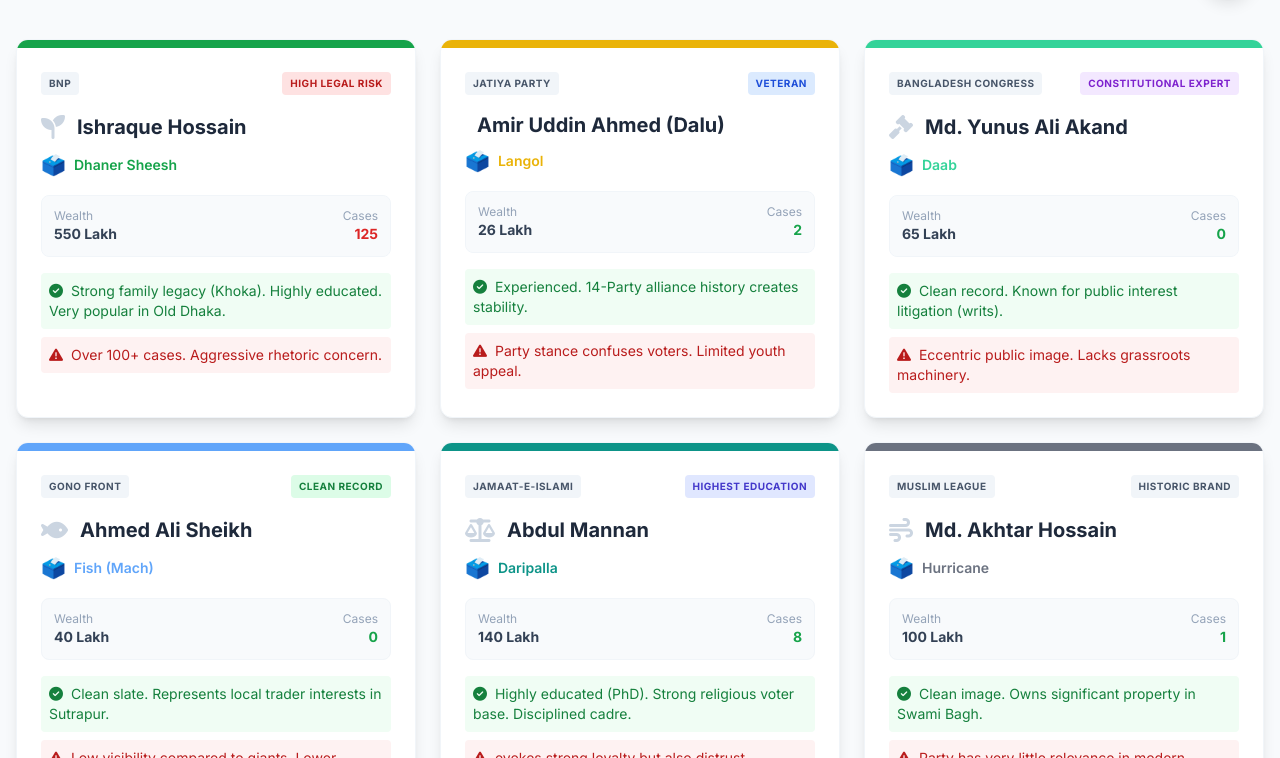
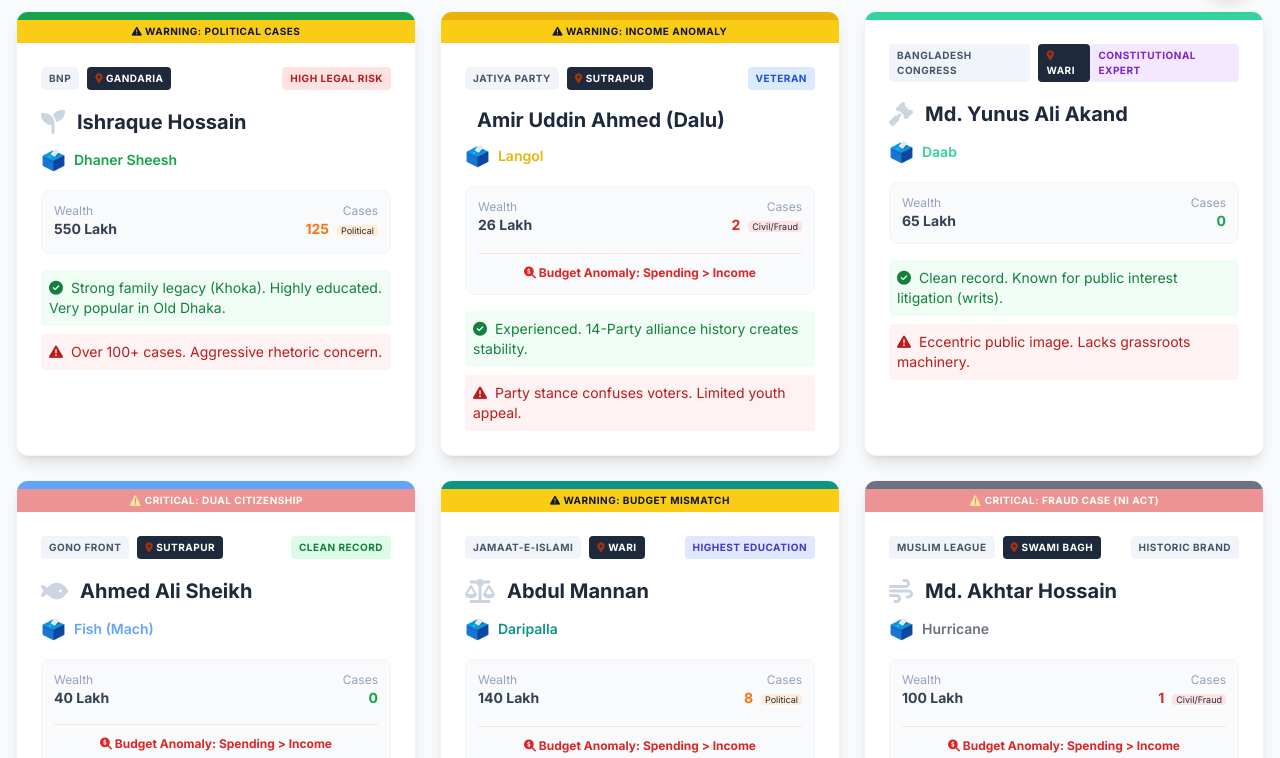
Before and after one commit to LittleFrogy/dhaka6-election-intelligence, a plain HTML site: page index.html in a window 1280 px wide. Shown: the part 779-1537 px from the top of the page. Drawn offline with nearby package versions, Linux system fonts and the light colour scheme; some icons are missing.

Commit message:
Update index.html

```diff
--- a/index.html
+++ b/index.html
@@ -5,22 +5,16 @@
     <meta name="viewport" content="width=device-width, initial-scale=1.0">
     <title>Dhaka-6 Election Monitor | 2026</title>
 
-    <!-- Tailwind CSS (Styling) -->
     <script src="https://cdn.tailwindcss.com"></script>
 
-    <!-- Chart.js (Graphs) -->
     <script src="https://cdn.jsdelivr.net/npm/chart.js"></script>
 
-    <!-- FontAwesome (Icons) -->
     <link rel="stylesheet" href="https://cdnjs.cloudflare.com/ajax/libs/font-awesome/6.4.0/css/all.min.css">
 
-    <!-- Google Fonts -->
     <link href="https://fonts.googleapis.com/css2?family=Playfair+Display:wght@700&family=Inter:wght@300;400;600;700&display=swap" rel="stylesheet">
 
-    <!-- Marked Library for Markdown Parsing -->
     <script src="https://cdn.jsdelivr.net/npm/marked/marked.min.js"></script>
 
-    <!-- Theme Configuration: Old Dhaka Heritage Style -->
     <script>
         tailwind.config = {
             theme: {
@@ -48,6 +42,7 @@
         ::-webkit-scrollbar { width: 8px; }
         ::-webkit-scrollbar-track { background: #f1f1f1; }
         ::-webkit-scrollbar-thumb { background: #9A3412; border-radius: 4px; }
+
         /* Glassmorphism */
         .glass { background: rgba(255, 255, 255, 0.95); backdrop-filter: blur(10px); }
 
@@ -74,10 +69,8 @@
 </head>
 <body class="bg-slate-50 text-slate-800 antialiased relative">
 
-    <!-- Navbar -->
     <nav class="bg-slate-900 text-white sticky top-0 z-50 shadow-xl border-b border-heritage">
         <div class="container mx-auto px-4 py-4 flex flex-col md:flex-row justify-between items-center gap-4 md:gap-0">
-            <!-- Logo Area -->
             <div class="flex items-center gap-3">
                 <i class="fas fa-landmark text-heritage text-2xl"></i>
                 <div>
@@ -86,7 +79,6 @@
                 </div>
             </div>
 
-            <!-- Menu Links -->
             <div class="hidden md:flex gap-6 text-sm font-medium items-center">
                 <a href="#candidates" class="hover:text-heritage transition">Candidates</a>
                 <a href="#comparison" class="hover:text-heritage transition">Head-to-Head</a>
@@ -94,9 +86,7 @@
                 <a href="#zones" class="hover:text-heritage transition">Zone Map</a>
             </div>
 
-            <!-- Action Buttons -->
             <div class="flex gap-3">
-                <!-- NEW: YouTube Vote Button -->
                 <a href="https://www.youtube.com/watch?v=yMs9-P2D0qc" target="_blank" class="bg-youtube hover:bg-red-700 text-white px-5 py-2 rounded-full text-sm font-bold transition shadow-lg shadow-red-900/50 flex items-center gap-2">
                     <i class="fab fa-youtube"></i> How to Vote
                 </a>
@@ -104,16 +94,14 @@
         </div>
     </nav>
 
-    <!-- Hero Section -->
     <header class="relative bg-slate-900 text-white py-20 overflow-hidden">
-        <!-- Background Pattern -->
         <div class="absolute inset-0 opacity-10" style="background-image: url('https://www.transparenttextures.com/patterns/brick-wall.png');"></div>
 
         <div class="container mx-auto px-4 text-center relative z-10">
             <span class="inline-block py-1 px-3 rounded-full bg-heritage/20 border border-heritage/50 text-heritage text-xs font-bold mb-4">ELECTION 2026 INTELLIGENCE</span>
             <h2 class="text-4xl md:text-6xl font-serif font-bold mb-6 leading-tight">The Battle for <br><span class="text-heritage">Old Dhaka</span></h2>
             <p class="text-lg text-slate-400 max-w-2xl mx-auto mb-10">
-                7 Candidates. 1 Seat. A mix of heritage, business, and chaos. We analyzed the affidavits (Holofnama) to bring you the raw truth about money, cases, and power.
+                7 Candidates. 1 Seat. A mix of heritage, business, and chaos. We analyzed the affidavits (Holofnama) to bring you the raw truth.
             </p>
 
             <div class="grid grid-cols-2 md:grid-cols-4 gap-4 max-w-4xl mx-auto">
@@ -137,12 +125,11 @@
         </div>
     </header>
 
-    <!-- Section: Candidate Grid -->
     <section id="candidates" class="py-16 container mx-auto px-4">
         <div class="flex flex-col md:flex-row justify-between items-end mb-10 border-b border-slate-200 pb-4">
             <div>
                 <h3 class="text-3xl font-serif font-bold text-slate-900">The Lineup</h3>
-                <p class="text-slate-500 mt-2">Click on any card for full details.</p>
+                <p class="text-slate-500 mt-2">Affidavit Analysis & Risk Factors.</p>
             </div>
             <div class="flex gap-2 mt-4 md:mt-0">
                 <button class="filter-btn active bg-slate-900 text-white px-4 py-1 rounded-full text-sm" data-filter="all">All</button>
@@ -152,43 +139,31 @@
         </div>
 
         <div class="grid grid-cols-1 md:grid-cols-2 lg:grid-cols-3 gap-6" id="card-grid">
-            <!-- Cards Injected by JS -->
-        </div>
+            </div>
     </section>
 
-    <!-- Section: Head-to-Head Comparison (AI Enhanced) -->
     <section id="comparison" class="py-16 bg-slate-100 border-y border-slate-200">
         <div class="container mx-auto px-4">
             <h3 class="text-3xl font-serif font-bold text-center text-slate-900 mb-8">Head-to-Head</h3>
 
             <div class="glass rounded-xl shadow-xl p-6 md:p-8 max-w-5xl mx-auto">
                 <div class="flex justify-center gap-4 mb-8">
-                    <select id="comp-1" class="p-2 rounded border border-slate-300 bg-white" onchange="updateComparison()">
-                        <!-- Options filled by JS -->
-                    </select>
+                    <select id="comp-1" class="p-2 rounded border border-slate-300 bg-white" onchange="updateComparison()"></select>
                     <div class="flex items-center justify-center w-10 h-10 bg-slate-200 rounded-full font-bold text-slate-500">VS</div>
-                    <select id="comp-2" class="p-2 rounded border border-slate-300 bg-white" onchange="updateComparison()">
-                         <!-- Options filled by JS -->
-                    </select>
+                    <select id="comp-2" class="p-2 rounded border border-slate-300 bg-white" onchange="updateComparison()"></select>
                 </div>
 
                 <div class="grid grid-cols-3 gap-4 text-center items-center mb-6">
-                    <!-- Candidate 1 Stats -->
                     <div id="c1-stats" class="text-right space-y-4"></div>
-
-                    <!-- Labels -->
                     <div class="text-center space-y-4 text-xs font-bold text-slate-400 uppercase tracking-widest">
                         <div class="h-6">Party</div>
                         <div class="h-6">Wealth</div>
                         <div class="h-6">Cases</div>
                         <div class="h-6">Education</div>
                     </div>
-
-                    <!-- Candidate 2 Stats -->
                     <div id="c2-stats" class="text-left space-y-4"></div>
                 </div>
 
-                <!-- Gemini AI Integration -->
                 <div class="border-t border-slate-200 pt-6 mt-6">
                     <div class="text-center">
                         <button onclick="analyzeMatchup()" class="group relative inline-flex items-center justify-center px-8 py-3 text-base font-medium text-white bg-gradient-to-r from-purple-600 to-indigo-600 rounded-full hover:from-purple-700 hover:to-indigo-700 shadow-lg hover:shadow-xl transition-all duration-200 overflow-hidden">
@@ -205,16 +180,13 @@
                             <i class="fas fa-magic text-purple-600"></i>
                             <h4 class="font-bold text-slate-800">AI Strategic Breakdown</h4>
                         </div>
-                        <div id="ai-content" class="text-sm text-slate-700 markdown-body leading-relaxed">
-                            <!-- AI Content goes here -->
-                        </div>
+                        <div id="ai-content" class="text-sm text-slate-700 markdown-body leading-relaxed"></div>
                     </div>
                 </div>
             </div>
         </div>
     </section>
 
-    <!-- Section: Financial Forensics -->
     <section id="financials" class="py-16 container mx-auto px-4">
         <h3 class="text-3xl font-serif font-bold text-slate-900 mb-2">Financial Forensics</h3>
         <p class="text-slate-500 mb-10">Declared Wealth vs. Criminal Record Analysis</p>
@@ -235,7 +207,6 @@
         </div>
     </section>
 
-    <!-- Section: Zone Analysis -->
     <section id="zones" class="py-16 bg-slate-900 text-white">
         <div class="container mx-auto px-4">
             <div class="text-center mb-10">
@@ -244,7 +215,6 @@
             </div>
 
             <div class="grid grid-cols-1 md:grid-cols-3 gap-6">
-                <!-- Zone 1: Wari -->
                 <div class="bg-slate-800 p-6 rounded-xl border-t-4 border-emerald-500 hover:-translate-y-2 transition duration-300">
                     <div class="flex items-center gap-3 mb-4">
                         <i class="fas fa-tree text-emerald-500 text-2xl"></i>
@@ -257,7 +227,6 @@
                     </div>
                 </div>
 
-                <!-- Zone 2: Sutrapur -->
                 <div class="bg-slate-800 p-6 rounded-xl border-t-4 border-yellow-500 hover:-translate-y-2 transition duration-300">
                     <div class="flex items-center gap-3 mb-4">
                         <i class="fas fa-shopping-basket text-yellow-500 text-2xl"></i>
@@ -270,7 +239,6 @@
                     </div>
                 </div>
 
-                <!-- Zone 3: Gandaria -->
                 <div class="bg-slate-800 p-6 rounded-xl border-t-4 border-heritage hover:-translate-y-2 transition duration-300">
                     <div class="flex items-center gap-3 mb-4">
                         <i class="fas fa-home text-heritage text-2xl"></i>
@@ -286,16 +254,13 @@
         </div>
     </section>
 
-    <!-- Footer -->
     <footer class="bg-black text-slate-600 py-8 text-center text-sm border-t border-slate-900">
         <div id="decision-engine"></div>
         <p>Unofficial Analysis based on Affidavits (Holofnama).</p>
         <p class="mt-2">Created for Dhaka-6 Voters. &copy; 2026</p>
     </footer>
 
-    <!-- Floating AI Chatbot -->
     <div class="fixed bottom-6 right-6 z-50">
-        <!-- Chat Window -->
         <div id="chat-window" class="hidden flex-col w-80 h-96 bg-white rounded-2xl shadow-2xl border border-slate-200 overflow-hidden mb-4 transition-all transform origin-bottom-right">
             <div class="bg-slate-900 text-white p-4 flex justify-between items-center">
                 <div class="flex items-center gap-2">
@@ -315,20 +280,17 @@
             </div>
         </div>
 
-        <!-- Toggle Button -->
         <button onclick="toggleChat()" class="w-14 h-14 bg-heritage text-white rounded-full shadow-lg hover:bg-red-800 transition flex items-center justify-center text-2xl">
             <i class="fas fa-comment-dots"></i>
         </button>
     </div>
 
-    <!-- JAVASCRIPT LOGIC -->
     <script>
         // --- CONFIGURATION ---
-        // INSTRUCTION: If you have a Gemini API Key, paste it inside the quotes below.
-        // If you leave it empty, the app will use "Demo Mode" (Simulated responses).
-        const apiKey = "";
+        const apiKey = ""; // Leave empty for Demo Mode
 
-        // --- DATA STORE (UPDATED PARTIES) ---
+        // --- DATA STORE (UPDATED with 4 NEW FEATURES) ---
+        // Added: risk, riskType, stronghold, caseType, budget
         const candidates = [
             {
                 id: 1,
@@ -340,10 +302,15 @@
                 wealth: 550,
                 income: 45,
                 cases: 125,
+                caseType: "political", // Feature 3: Case Classification
+                budget: 35,
                 education: "Engineer (M.Sc, UK)",
                 color: "green-600",
                 badge: "High Legal Risk",
                 badgeColor: "red",
+                stronghold: "Gandaria", // Feature 2: Stronghold
+                risk: "Political Cases", // Feature 1: Risk Radar
+                riskType: "warning",
                 good: "Strong family legacy (Khoka). Highly educated. Very popular in Old Dhaka.",
                 bad: "Over 100+ cases. Aggressive rhetoric concern."
             },
@@ -357,10 +324,15 @@
                 wealth: 26,
                 income: 4.5,
                 cases: 2,
+                caseType: "civil",
+                budget: 20, // Feature 4: Budget > Income Anomaly
                 education: "Graduate",
                 color: "yellow-500",
                 badge: "Veteran",
                 badgeColor: "blue",
+                stronghold: "Sutrapur", // Feature 2
+                risk: "Income Anomaly", // Feature 1
+                riskType: "warning",
                 good: "Experienced. 14-Party alliance history creates stability.",
                 bad: "Party stance confuses voters. Limited youth appeal."
             },
@@ -374,10 +346,15 @@
                 wealth: 65,
                 income: 8,
                 cases: 0,
+                caseType: "none",
+                budget: 2,
                 education: "Advocate (SC)",
                 color: "emerald-400",
                 badge: "Constitutional Expert",
                 badgeColor: "purple",
+                stronghold: "Wari", // Feature 2
+                risk: "Safe", // Feature 1
+                riskType: "safe",
                 good: "Clean record. Known for public interest litigation (writs).",
                 bad: "Eccentric public image. Lacks grassroots machinery."
             },
@@ -391,10 +368,15 @@
                 wealth: 40,
                 income: 7.5,
                 cases: 0,
+                caseType: "none",
+                budget: 14.2,
                 education: "H.S.C",
                 color: "blue-400",
                 badge: "Clean Record",
                 badgeColor: "green",
+                stronghold: "Sutrapur", // Feature 2
+                risk: "Dual Citizenship", // Feature 1
+                riskType: "critical", // Critical Risk
                 good: "Clean slate. Represents local trader interests in Sutrapur.",
                 bad: "Low visibility compared to giants. Lower education qualification."
             },
@@ -408,10 +390,15 @@
                 wealth: 140,
                 income: 5,
                 cases: 8,
+                caseType: "political",
+                budget: 15, // Anomaly (15 > 5)
                 education: "PhD",
                 color: "teal-600",
                 badge: "Highest Education",
                 badgeColor: "indigo",
+                stronghold: "Wari", // Feature 2
+                risk: "Budget Mismatch", // Feature 1
+                riskType: "warning",
                 good: "Highly educated (PhD). Strong religious voter base. Disciplined cadre.",
                 bad: "evokes strong loyalty but also distrust."
             },
@@ -425,10 +412,15 @@
                 wealth: 100,
                 income: 4,
                 cases: 1,
+                caseType: "civil", // Fraud
+                budget: 7,
                 education: "Graduate",
                 color: "gray-500",
                 badge: "Historic Brand",
                 badgeColor: "gray",
+                stronghold: "Swami Bagh", // Feature 2
+                risk: "Fraud Case (NI Act)", // Feature 1
+                riskType: "critical",
                 good: "Clean image. Owns significant property in Swami Bagh.",
                 bad: "Party has very little relevance in modern politics."
             },
@@ -442,10 +434,15 @@
                 wealth: 90,
                 income: 15,
                 cases: 3,
+                caseType: "political",
+                budget: 10,
                 education: "Self-Educated",
                 color: "orange-500",
                 badge: "Transport Influence",
                 badgeColor: "orange",
+                stronghold: "Sutrapur", // Feature 2
+                risk: "Legal Risks", // Feature 1
+                riskType: "warning",
                 good: "Strong connection with transport sector workers. 'Man of the streets'.",
                 bad: "Allegations of transport syndicate links."
             }
@@ -453,7 +450,6 @@
 
         // --- AI LOGIC (WITH DEMO FALLBACK) ---
 
-        // Mock responses for when API key is missing
         function getMockResponse(type, context) {
             if (type === 'matchup') {
                 return `**AI Demo Analysis:**
@@ -469,16 +465,13 @@
         }
 
         async function callGemini(promptText, type) {
-            // Check if user provided key
             if (!apiKey || apiKey === "") {
-                // Simulate delay for realism
                 await new Promise(r => setTimeout(r, 1500));
                 return getMockResponse(type, promptText);
             }
 
             const url = `https://generativelanguage.googleapis.com/v1beta/models/gemini-2.5-flash-preview-09-2025:generateContent?key=${apiKey}`;
             const payload = { contents: [{ parts: [{ text: promptText }] }] };
-
             try {
                 const response = await fetch(url, {
                     method: 'POST',
@@ -502,11 +495,11 @@
 
             const box = document.getElementById('ai-analysis-box');
             const content = document.getElementById('ai-content');
-
             box.classList.remove('hidden');
             content.innerHTML = '<div class="flex justify-center p-4"><div class="loader"></div></div>';
 
-            const prompt = `Act as a political analyst for Dhaka-6. Compare: ${c1.name} (${c1.party}) vs ${c2.name} (${c2.party}). Focus on Wari/Sutrapur dynamics. Short bullet points.`;
+            const prompt = `Act as a political analyst for Dhaka-6.
+            Compare: ${c1.name} (${c1.party}) vs ${c2.name} (${c2.party}). Focus on Wari/Sutrapur dynamics. Short bullet points.`;
 
             const result = await callGemini(prompt, 'matchup');
             content.innerHTML = marked.parse(result);
@@ -526,8 +519,6 @@
             if (!msg) return;
 
             const chatBox = document.getElementById('chat-messages');
-
-            // User Message
             chatBox.innerHTML += `
                 <div class="bg-heritage text-white p-3 rounded-lg rounded-tr-none ml-auto max-w-[85%] text-right">
                     ${msg}
@@ -536,7 +527,6 @@
             input.value = '';
             chatBox.scrollTop = chatBox.scrollHeight;
 
-            // Loading
             const loadingId = 'loading-' + Date.now();
             chatBox.innerHTML += `
                 <div id="${loadingId}" class="bg-white p-3 rounded-lg rounded-tl-none border border-slate-100 shadow-sm max-w-[85%]">
@@ -545,10 +535,7 @@
             `;
             chatBox.scrollTop = chatBox.scrollHeight;
 
-            // Call AI
             const reply = await callGemini(msg, 'chat');
-
-            // Replace Loading with Reply
             document.getElementById(loadingId).remove();
             chatBox.innerHTML += `
                 <div class="bg-white p-3 rounded-lg rounded-tl-none border border-slate-100 shadow-sm max-w-[85%]">
@@ -565,9 +552,7 @@
             container.innerHTML = '';
 
             const filtered = filter === 'all' ? candidates : candidates.filter(c => c.type === filter);
-
             filtered.forEach(c => {
-                // Determine Badge Color Class
                 let badgeClass = "bg-slate-100 text-slate-600";
                 if(c.badgeColor === 'red') badgeClass = "bg-red-100 text-red-700";
                 if(c.badgeColor === 'green') badgeClass = "bg-green-100 text-green-700";
@@ -576,12 +561,45 @@
                 if(c.badgeColor === 'purple') badgeClass = "bg-purple-100 text-purple-700";
                 if(c.badgeColor === 'orange') badgeClass = "bg-orange-100 text-orange-700";
 
+                // Feature 1: Risk Radar Logic
+                let riskBanner = '';
+                if(c.riskType === 'critical') {
+                    riskBanner = `<div class="bg-red-600 text-white text-[10px] font-bold px-4 py-1 text-center animate-pulse tracking-wider">⚠️ CRITICAL: ${c.risk.toUpperCase()}</div>`;
+                } else if(c.riskType === 'warning') {
+                    riskBanner = `<div class="bg-yellow-400 text-slate-900 text-[10px] font-bold px-4 py-1 text-center tracking-wider"><i class="fas fa-exclamation-triangle"></i> WARNING: ${c.risk.toUpperCase()}</div>`;
+                }
+
+                // Feature 3: Case Classification Color
+                let caseColor = 'text-green-600';
+                let caseLabel = '';
+                if(c.cases > 0) {
+                    if(c.caseType === 'political') {
+                        caseColor = 'text-orange-500';
+                        caseLabel = '<span class="text-[9px] bg-orange-100 px-1 rounded ml-1">Political</span>';
+                    } else if(c.caseType === 'civil') {
+                        caseColor = 'text-red-600';
+                        caseLabel = '<span class="text-[9px] bg-red-100 px-1 rounded ml-1">Civil/Fraud</span>';
+                    }
+                }
+
+                // Feature 4: Budget Anomaly Check
+                let budgetAlert = '';
+                if(c.budget > c.income) {
+                    budgetAlert = `
+                    <div class="col-span-2 text-center mt-2 border-t border-red-100 pt-2">
+                        <span class="text-xs text-red-600 font-bold"><i class="fas fa-search-dollar"></i> Budget Anomaly: Spending > Income</span>
+                    </div>`;
+                }
+
                 const card = `
                 <div class="bg-white rounded-xl shadow-lg border border-slate-100 overflow-hidden hover:shadow-2xl transition-all duration-300 group">
                     <div class="h-2 bg-${c.color}"></div>
-                    <div class="p-6">
+                    ${riskBanner} <div class="p-6">
                         <div class="flex justify-between items-start mb-4">
-                            <span class="bg-slate-100 text-slate-600 text-[10px] font-bold px-2 py-1 rounded uppercase tracking-wider">${c.party}</span>
+                            <div class="flex items-center gap-2">
+                                <span class="bg-slate-100 text-slate-600 text-[10px] font-bold px-2 py-1 rounded uppercase tracking-wider">${c.party}</span>
+                                <span class="bg-slate-800 text-white text-[10px] font-bold px-2 py-1 rounded uppercase tracking-wider"><i class="fas fa-map-marker-alt text-heritage"></i> ${c.stronghold}</span>
+                            </div>
                             <span class="${badgeClass} text-[10px] font-bold px-2 py-1 rounded uppercase tracking-wider">${c.badge}</span>
                         </div>
 
@@ -601,9 +619,8 @@
                             </div>
                             <div class="text-right">
                                 <span class="block text-slate-400 text-xs">Cases</span>
-                                <span class="font-bold ${c.cases > 10 ? 'text-red-600' : 'text-green-600'}">${c.cases}</span>
-                            </div>
-                        </div>
+                                <span class="font-bold ${caseColor}">${c.cases}</span> ${caseLabel} </div>
+                            ${budgetAlert} </div>
 
                         <div class="space-y-2 text-sm">
                             <p class="text-green-700 bg-green-50 p-2 rounded"><i class="fas fa-check-circle mr-1"></i> ${c.good}</p>
@@ -637,7 +654,6 @@
             const idx2 = document.getElementById('comp-2').value;
             const c1 = candidates[idx1];
             const c2 = candidates[idx2];
-
             const renderStats = (c, align) => `
                 <div class="h-auto min-h-[1.5rem] font-bold text-${c.color} text-sm md:text-lg mb-2 flex items-center justify-${align === 'left' ? 'start' : 'end'} text-wrap leading-tight">
                     ${c.party}
@@ -646,7 +662,6 @@
                 <div class="h-6 font-semibold ${c.cases > 0 ? 'text-red-500' : 'text-green-500'}">${c.cases}</div>
                 <div class="h-6 font-semibold text-sm">${c.education}</div>
             `;
-
             document.getElementById('c1-stats').innerHTML = renderStats(c1, 'right');
             document.getElementById('c2-stats').innerHTML = renderStats(c2, 'left');
 
@@ -672,7 +687,6 @@
                     plugins: { legend: {display: false} }
                 }
             });
-
             const sortedCrime = [...candidates].sort((a,b) => b.cases - a.cases);
             new Chart(document.getElementById('crimeChart'), {
                 type: 'bar',
@@ -715,7 +729,6 @@
                     renderCards(e.target.dataset.filter);
                 });
             });
-
             // Check API Key for UI status
             if(!apiKey) {
                 const status = document.getElementById('api-status');
```
